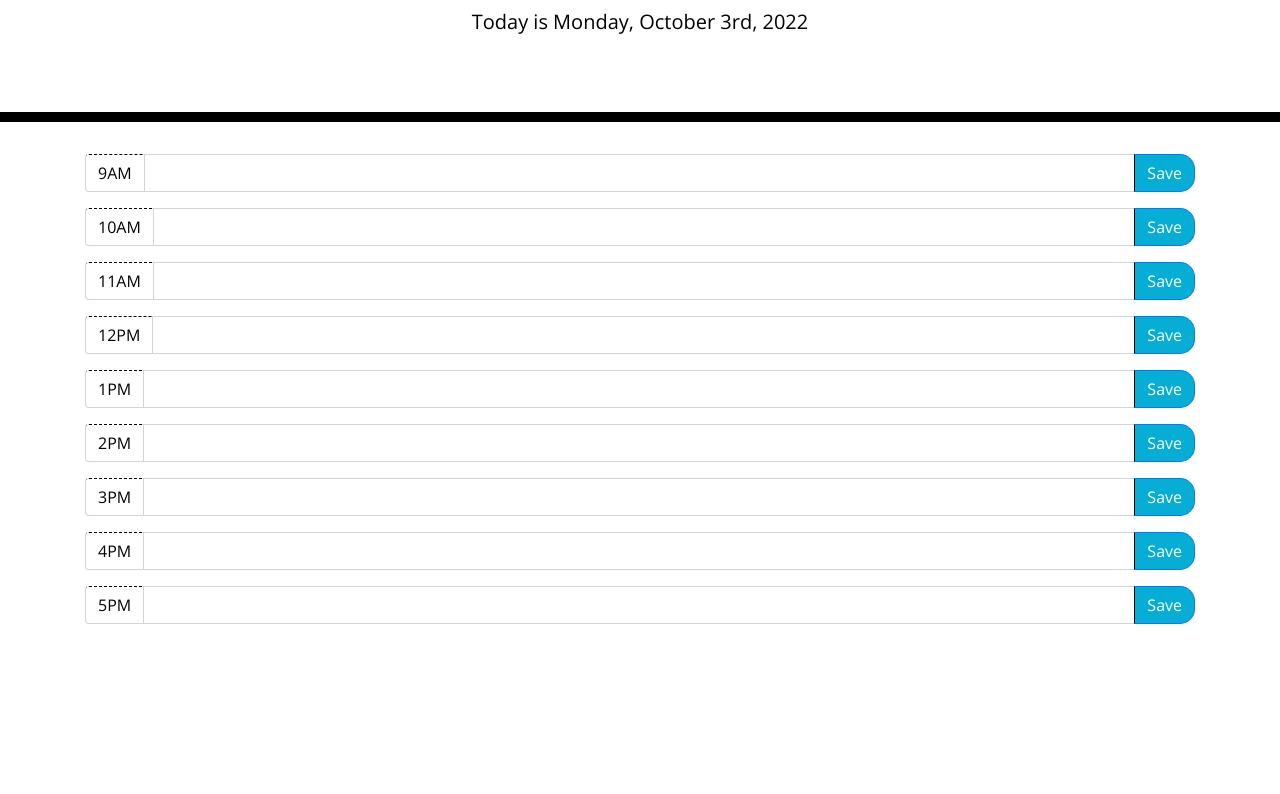
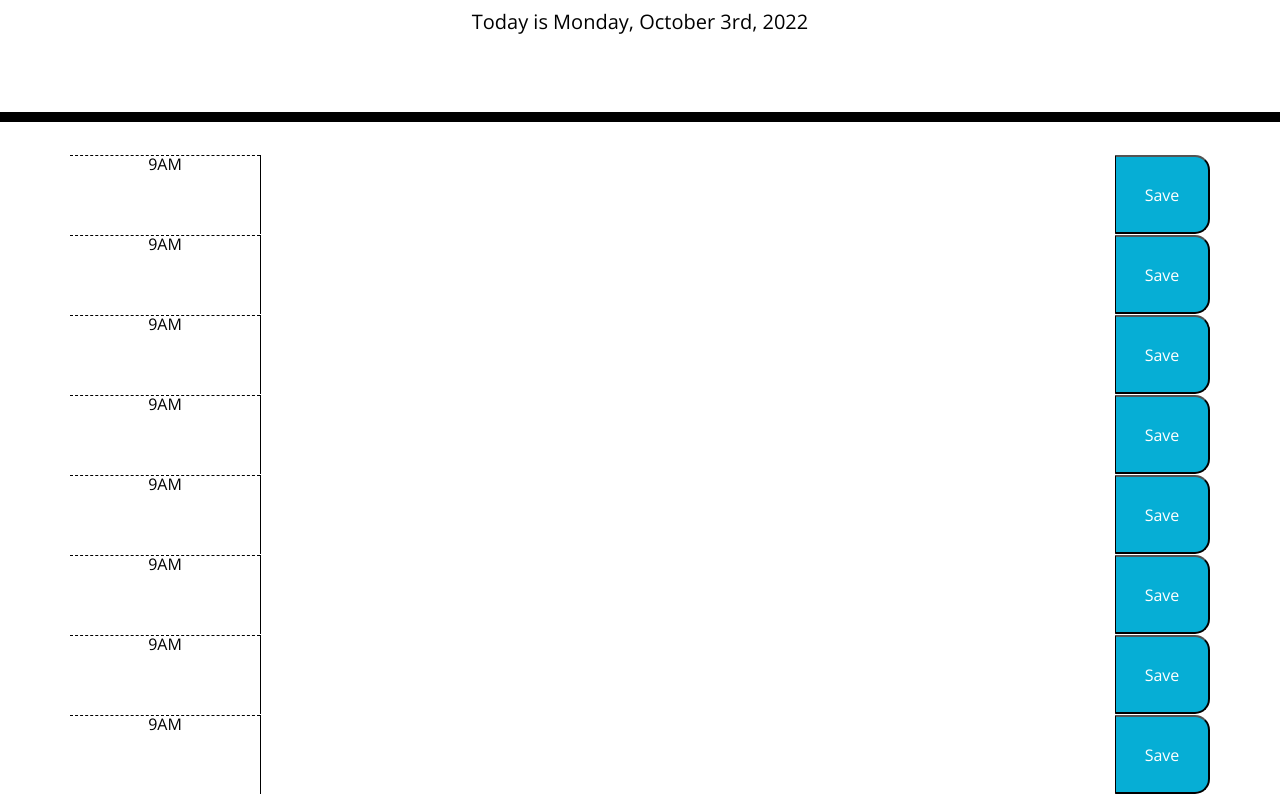
Before and after one commit to Nuo21/calendar-scheduler, a plain HTML site: page index.html in a window 1280 px wide. Shown: the part 182-976 px from the top of the page. Before the commit the page ends 822 px from the top, so only its background shows below. Drawn offline with nearby package versions, Linux system fonts and the light colour scheme.

Commit message:
Commented out previous HTML code to try different approach with Bootstrap. Created timeblock with rows and columns.

```diff
--- a/index.html
+++ b/index.html
@@ -30,7 +30,57 @@
     </header>
     <div class="container">
       <!-- Timeblocks go here -->
-      <div class="input-group mb-3">
+
+      <div class="row time-block" id="hr">
+        <div class="col-md-2 hour">9AM</div>
+        <textarea class="col-md-9 description"></textarea>
+        <button class="saveBtn col-md-1">Save</button>
+      </div>
+
+      <div class="row time-block" id="hr">
+        <div class="col-md-2 hour">9AM</div>
+        <textarea class="col-md-9 description"></textarea>
+        <button class="saveBtn col-md-1">Save</button>
+      </div>
+
+      <div class="row time-block" id="hr">
+        <div class="col-md-2 hour">9AM</div>
+        <textarea class="col-md-9 description"></textarea>
+        <button class="saveBtn col-md-1">Save</button>
+      </div>
+
+      <div class="row time-block" id="hr">
+        <div class="col-md-2 hour">9AM</div>
+        <textarea class="col-md-9 description"></textarea>
+        <button class="saveBtn col-md-1">Save</button>
+      </div>
+
+      <div class="row time-block" id="hr">
+        <div class="col-md-2 hour">9AM</div>
+        <textarea class="col-md-9 description"></textarea>
+        <button class="saveBtn col-md-1">Save</button>
+      </div>
+
+      <div class="row time-block" id="hr">
+        <div class="col-md-2 hour">9AM</div>
+        <textarea class="col-md-9 description"></textarea>
+        <button class="saveBtn col-md-1">Save</button>
+      </div>
+
+      <div class="row time-block" id="hr">
+        <div class="col-md-2 hour">9AM</div>
+        <textarea class="col-md-9 description"></textarea>
+        <button class="saveBtn col-md-1">Save</button>
+      </div>
+
+      <div class="row time-block" id="hr">
+        <div class="col-md-2 hour">9AM</div>
+        <textarea class="col-md-9 description"></textarea>
+        <button class="saveBtn col-md-1">Save</button>
+      </div>
+
+
+      <!--<div class="input-group mb-3">
         <div class="input-group-prepend">
           <span class="input-group-text hour">9AM</span>
         </div>
@@ -117,7 +167,7 @@
         <div class="input-group-append">
           <input class="btn btn-primary saveBtn" type="submit" value="Save">
         </div>
-      </div>
+      </div>-->
     </div>
 
     <script src="https://cdnjs.cloudflare.com/ajax/libs/jquery/3.2.1/jquery.min.js"></script>
```
Also changed, not shown: script.js (line endings or trailing spaces).
